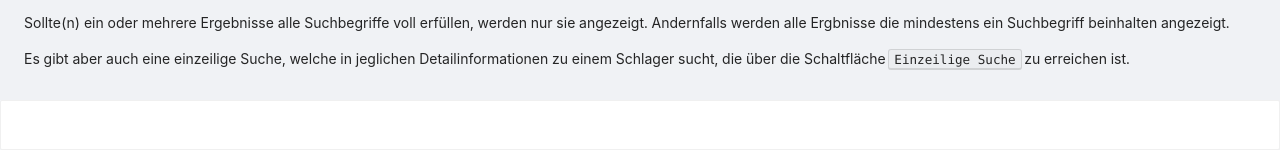
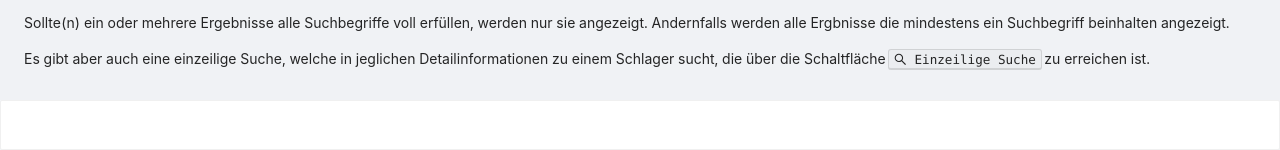
Before and after one commit to sesogr/mksapp, a React (Create React App) app: page / in a window 1280 px wide. Both pictures are taken after a click on the button 677 px from the left and 36 px from the top of the page. Shown: the part 566-716 px from the top of the page. Built offline with nearby package versions, Linux system fonts and the light colour scheme.

Commit message:
Add search icon to usage notes

```diff
--- a/src/UsageNotes.tsx
+++ b/src/UsageNotes.tsx
@@ -1,6 +1,6 @@
 import React, {FC} from "react";
 import {Typography} from "antd";
-import {EllipsisOutlined} from "@ant-design/icons";
+import {EllipsisOutlined, SearchOutlined} from "@ant-design/icons";
 
 const {Paragraph, Text} = Typography;
 
@@ -29,7 +29,7 @@ export const UsageNotes: FC<UsageNotesProps> = ({extended}) => extended
         <Paragraph>
             Es gibt aber auch eine einzeilige Suche, welche in jeglichen Detailinformationen zu einem Schlager sucht,
             die über die Schaltfläche
-            <Text keyboard>Einzeilige Suche</Text>
+            <Text keyboard><SearchOutlined/> Einzeilige Suche</Text>
             zu erreichen ist.
         </Paragraph>
     </>
```
